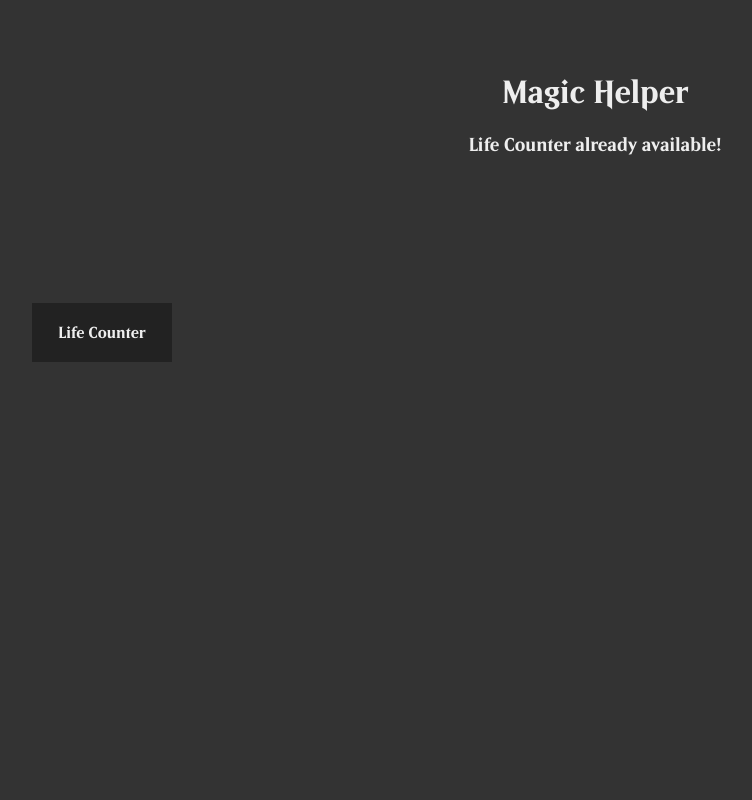
After one commit to TDSOJohn/MtgHelper, a PHP site: page /html/main.html in a window 1280 px wide. The commit adds this page. Shown: the whole page, without its empty margins (45-797 px from the left). Run offline with PHP 8.4, Linux system fonts and the light colour scheme.

Commit message:
preparing for templated life_counter

```diff
--- /dev/null
+++ b/css/all.css
@@ -0,0 +1,18 @@
+@font-face {
+    font-family: 'mtgFont';
+    src: url('../fonts/beleren-bold_P1.01.ttf') format('truetype'),
+    url('../fonts/beleren-boldP101.woff') format('woff');
+}
+
+.clr {
+    clear: both;
+}
+
+html, body {
+    font-family: 'mtgFont';
+    padding: 0;
+    margin: 0;
+    height: 100%;
+    overflow: hidden;
+    background-color: #333;
+}
--- /dev/null
+++ b/css/main.css
@@ -0,0 +1,35 @@
+
+#intro {
+    box-sizing: border-box;
+    width: 100%;
+    padding: 4%;
+
+    text-align: center;
+    background-color: #333;
+    color: #eee;
+}
+
+#selection_menu {
+    box-sizing: border-box;
+    padding: 6%;
+
+    text-align: center;
+    color: #eee;
+}
+
+.option {
+    padding: 20px;
+    width: 100px;
+
+    text-align: center;
+    background-color: #222;
+}
+
+.option:hover {
+    background-color: #444;
+}
+
+#selection_menu a {
+    text-decoration: none;
+    color: inherit;
+}
--- /dev/null
+++ b/html/main.html
@@ -0,0 +1,28 @@
+<!DOCTYPE html>
+<html>
+    <head>
+        <meta charset="utf-8">
+        <meta name="viewport" content="device-width, initial-scale=1.0">
+
+        <link rel="shortcut icon" href="../icons/favicon.png"/>
+        <link rel="stylesheet" type="text/css" media="all" href="../css/all.css">
+        <link rel="stylesheet" type="text/css" media="all" href="../css/main.css">
+    </head>
+
+    <body>
+        <div id="intro">
+            <h1>Magic Helper</h1>
+            <h3>Life Counter already available!</h3>
+        </div>
+
+        <div id="selection_menu">
+            <a href="life_counter.html">
+                <div class="option">
+                    Life Counter
+                </div>
+            </a>
+        </div>
+
+        <script src="../javascript/main.js"></script>
+    </body>
+</html>
--- a/index.php
+++ b/index.php
@@ -1,3 +1,3 @@
 <?php
-header( 'Location: life_counter.html');
+header( 'Location: main.html');
 ?>
```
Also changed, not shown: css/life_counter.css (+0 -17 lines), html/life_counter.html (added, +40 -0 lines), html/player_template.html (added, +12 -0 lines), icons/favicon.png (added).
